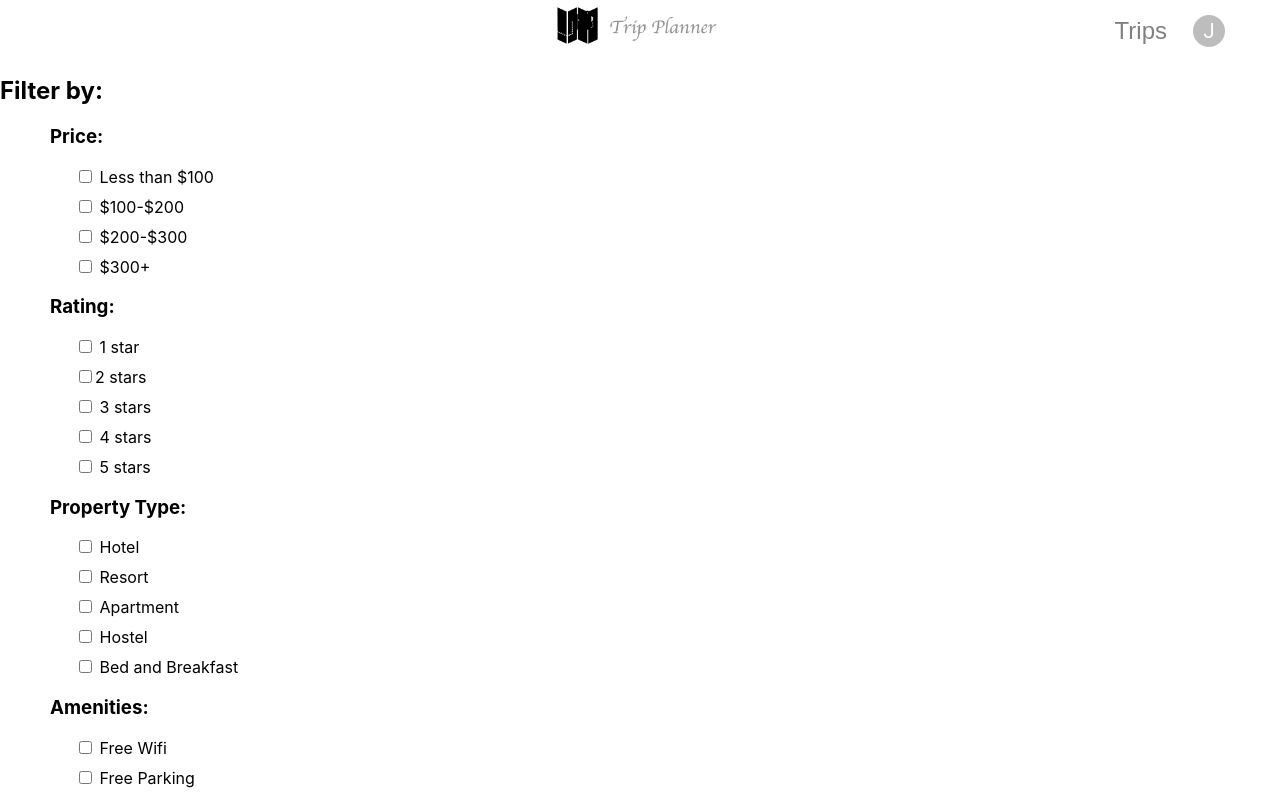
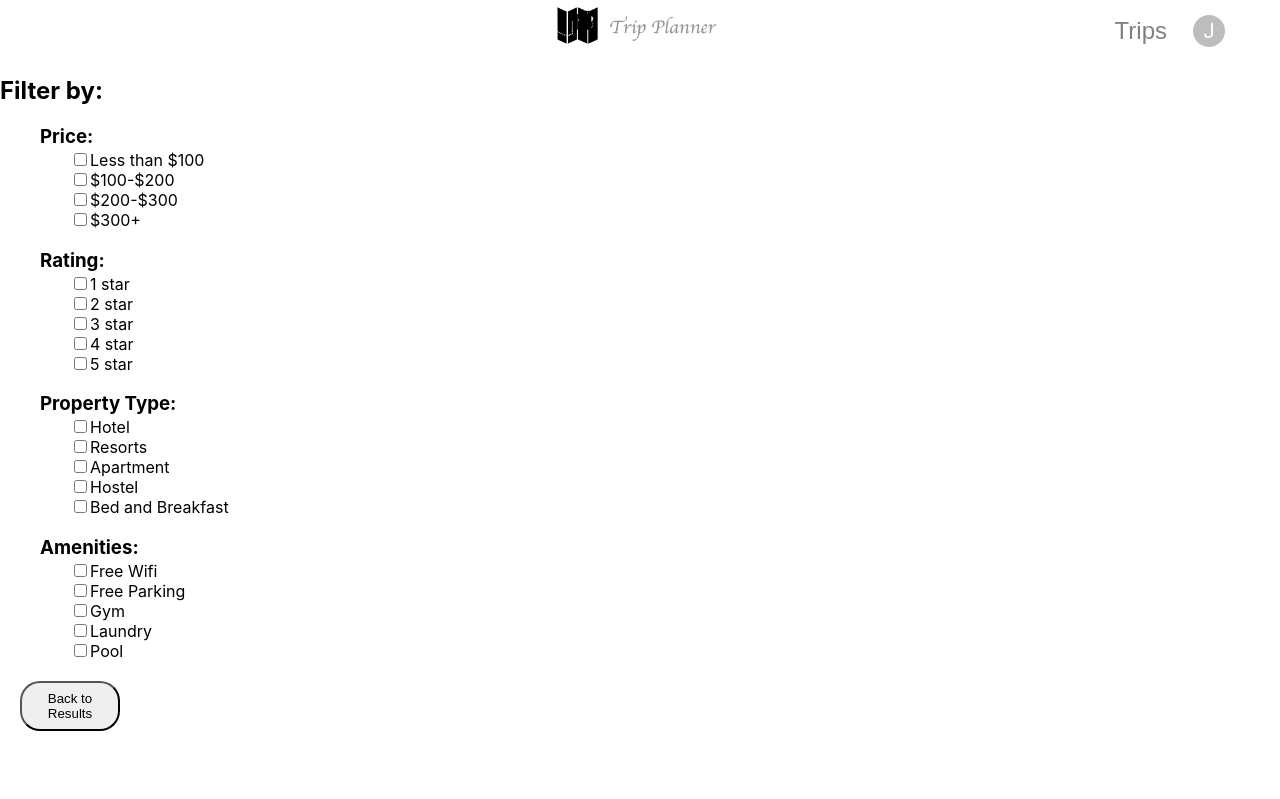
Before and after one commit to zechengF2023/TripPlanner, a React (Create React App) app in the folder front-end/: page /filters in a window 1280 px wide. Shown: the top 799 px of the page. Built offline with nearby package versions, Linux system fonts and the light colour scheme.

Commit message:
improved filters page

```diff
--- a/front-end/src/components/FiltersList.js
+++ b/front-end/src/components/FiltersList.js
@@ -1,4 +1,4 @@
-//unused as of now
+
 export const prices = [
     {name: "Less than $100"},
     {name: "$100-$200"},
--- a/front-end/src/css/Filters.css
+++ b/front-end/src/css/Filters.css
@@ -1,12 +1,16 @@
-.filterList{
-    margin-left: 50px;
+.filterList {
+    list-style-type: none;
+    margin-left: 25px;
 }
 
-.filterItem label{
-    display: block;
-    margin: 10px 25px 0;
+.filterTitle {
+    margin-bottom: 2px;
 }
 
-.btn{
+.filterItem {
+    margin: 0 5px 0;
+}
+
+.btn {
     margin: 20px;
 }
--- a/front-end/src/pages/Filters.js
+++ b/front-end/src/pages/Filters.js
@@ -6,6 +6,137 @@ import Header from "../components/Header.js"
 import Footer from "../components/Footer.js"
 import ResultsButton from "../components/ResultsButton.js"
 
+
+const Filters = () => {
+    const [priceState, setPriceState] = useState(new Array(prices.length).fill(false))
+    const [ratingState, setRatingState] = useState(new Array(ratings.length).fill(false))
+    const [propertyState, setPropertyState] = useState(new Array(ratings.length).fill(false))
+    const [amenityState, setAmenityState] = useState(new Array(ratings.length).fill(false))
+
+    const handlePriceOnChange = (position) => {
+        const updatedPriceState = priceState.map((price, index) => index === position ? !price: price)
+        setPriceState(updatedPriceState)
+    }
+    const handleRatingOnChange = (position) => {
+        const updatedRatingState = ratingState.map((rating, index) => index === position ? !rating: rating)
+        setRatingState(updatedRatingState)
+    }
+
+    const handlePropertyOnChange = (position) => {
+        const updatedPropertyState = propertyState.map((property, index) => index === position ? !property: property)
+        setPropertyState(updatedPropertyState)
+    }
+    const handleAmenityOnChange = (position) => {
+        const updatedAmenityState = amenityState.map((amenity, index) => index === position ? !amenity: amenity)
+        setAmenityState(updatedAmenityState)
+    }
+
+    return(
+        <div>
+            <Header />
+            <h2>Filter by:</h2>
+            <ul className="pricesList">
+                <h3 className="filterTitle">Price:</h3>
+                <div className="filterList">
+                    {prices.map(({ name }, index) => {
+                        return (
+                            <li key={index}>
+                                <div className="filterItem">
+                                    <input
+                                        type="checkbox"
+                                        id={`custom-checkbox-${index}`}
+                                        name={name}
+                                        value={name}
+                                        checked={priceState[index]}
+                                        onChange={() => handlePriceOnChange(index)}
+                                    />
+                                    <label htmlFor={`custom-checkbox-${index}`}>{name}</label>
+                                </div>
+                            </li>
+                        )
+                    })}
+                </div>
+            </ul>
+            <ul className="ratingsList">
+                <h3 className="filterTitle">Rating:</h3>
+                <div className="filterList">
+                    {ratings.map(({ name }, index) => {
+                        return (
+                            <li key={index}>
+                                <div className="filterItem">
+                                    <input
+                                        type="checkbox"
+                                        id={`custom-checkbox-${index}`}
+                                        name={name}
+                                        value={name}
+                                        checked={ratingState[index]}
+                                        onChange={() => handleRatingOnChange(index)}
+                                    />
+                                    <label htmlFor={`custom-checkbox-${index}`}>{name}</label>
+                                </div>
+                            </li>
+                        )
+                    })}
+                </div>
+            </ul>
+            <ul className="propertiesList">
+                <h3 className="filterTitle">Property Type:</h3>
+                <div className="filterList">
+                    {properties.map(({ name }, index) => {
+                        return (
+                            <li key={index}>
+                                <div className="filterItem">
+                                    <input
+                                        type="checkbox"
+                                        id={`custom-checkbox-${index}`}
+                                        name={name}
+                                        value={name}
+                                        checked={propertyState[index]}
+                                        onChange={() => handlePropertyOnChange(index)}
+                                    />
+                                    <label htmlFor={`custom-checkbox-${index}`}>{name}</label>
+                                </div>
+                            </li>
+                        )
+                    })}
+                </div>
+            </ul>
+            <ul className="amenitiesList">
+                <h3 className="filterTitle">Amenities:</h3>
+                <div className="filterList">
+                    {amenities.map(({ name }, index) => {
+                        return (
+                            <li key={index}>
+                                <div className="filterItem">
+                                    <input
+                                        type="checkbox"
+                                        id={`custom-checkbox-${index}`}
+                                        name={name}
+                                        value={name}
+                                        checked={amenityState[index]}
+                                        onChange={() => handleAmenityOnChange(index)}
+                                    />
+                                    <label htmlFor={`custom-checkbox-${index}`}>{name}</label>
+                                </div>
+                            </li>
+                        )
+                    })}
+                </div>
+            </ul>
+            <div className="btn">
+                <ResultsButton />
+            </div>
+            <Footer />
+        </div>
+
+    )
+}
+
+export default Filters
+
+
+
+/*
 const Filters = () => {
     return(
         <div>
@@ -79,135 +210,4 @@ const Filters = () => {
         </div>
     )
 }
-
-/*
-const Prices = () => {
-    const [checkedState, setCheckedState] = useState(new Array(prices.length).fill(false)
-    )
-    const handleOnChange = (position) => {
-        const updatedCheckedState = checkedState.map((price, index) => index === position ? !price: price)
-        setCheckedState(updatedCheckedState)
-    }
-
-    return(
-        <div>
-            <Header />
-            <h2>Filter by:</h2>
-            <ul className="pricesList">
-                <h3 className="filterTitle">Price:</h3>
-                {prices.map(({ name }, index) => {
-                    return (
-                        <li key={index}>
-                            <div className="filterItem">
-                                <input
-                                    type="checkbox"
-                                    id={`custom-checkbox-${index}`}
-                                    name={name}
-                                    value={name}
-                                    checked={checkedState[index]}
-                                    onChange={() => handleOnChange(index)}
-                                />
-                                <label htmlFor={`custom-checkbox-${index}`}>{name}</label>
-                            </div>
-                        </li>
-                    )
-                })}
-            </ul>
-            <Footer />
-        </div>
-
-    )
-}
-
-const Ratings = () => {
-    const [checkedState, setCheckedState] = useState(new Array(ratings.length).fill(false)
-    )
-    const handleOnChange = (position) => {
-        const updatedCheckedState = checkedState.map((rating, index) => index === position ? !rating: rating)
-        setCheckedState(updatedCheckedState)
-    }
-
-    return(
-        <div>
-            <h2>Filter by:</h2>
-            <ul className="ratingsList">
-                <h3 className="filterTitle">Rating:</h3>
-                {ratings.map(({ name }, index) => {
-                    return (
-                        <li key={index}>
-                            <div className="filterItem">
-                                <input
-                                    type="checkbox"
-                                    id={`custom-checkbox-${index}`}
-                                    name={name}
-                                    value={name}
-                                    checked={checkedState[index]}
-                                    onChange={() => handleOnChange(index)}
-                                />
-                                <label htmlFor={`custom-checkbox-${index}`}>{name}</label>
-                            </div>
-                        </li>
-                    )
-                })}
-            </ul>
-        </div>
-
-    )
-}*/
-
-export default Filters
-
-
-/*const Filters = () => {
-    const [checkedState, setCheckedState] = useState(new Array(filters.length).fill(false)
-    )
-    const handleOnChange = (position) => {
-        const updatedCheckedState = checkedState.map((price, index) => index === position ? !price: price)
-        setCheckedState(updatedCheckedState)
-    }
-
-    return(
-        <div>
-            <Header />
-            <h2>Filter by:</h2>
-            <ul className="filtersList">
-                <div className="price">
-                </div>
-                {filters.map(({ name }, index) => {
-                    return (
-                        <li key={index}>
-                            <div className="filtersListItem">
-                                <input
-                                    type="checkbox"
-                                    id={`custom-checkbox-${index}`}
-                                    name={name}
-                                    value={name}
-                                    checked={checkedState[index]}
-                                    onChange={() => handleOnChange(index)}
-                                />
-                                <label htmlFor={`custom-checkbox-${index}`}>{name}</label>
-                            </div>
-                        </li>
-                    )
-                })}
-            </ul>
-            {/*
-            <div className="price">
-                <h3 className="filterTitle">Price:</h3>
-                <div className="filterSelection">
-                    <input type="checkbox" id="price" name="price" value="-$100" checked={checkedState} onChange={handleOnChange} /> Less than $100
-                    {/*<input type="checkbox" id="price" name="price" value="$100-$200" /> $100-$200
-                    <input type="checkbox" id="price" name="price" value="$200-$300" /> $200-$300
-                    <input type="checkbox" id="price" name="price" value="$300+" /> $300+
-                </div>
-                <div className="result">
-                    Above checkbox is {isChecked ? "checked" : "un-checked"}
-                </div>
-            </div>
-
-            <Footer />
-        </div>
-    )
-}
-
-export default Filters*/
+*/
```
